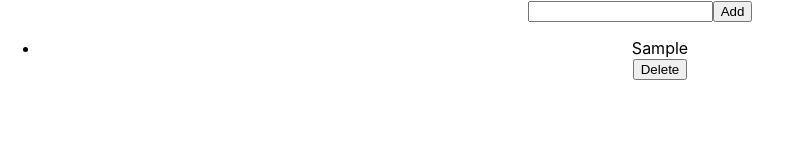
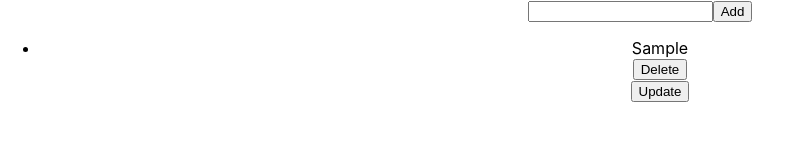
Before and after one commit to AnqurEnayet/React_CRUD_App_1, a React (Create React App) app: page / in a window 1280 px wide. Both pictures are taken after typing "Sample" into the empty fields and a click on the button "Add". Shown: the top 160 px of the page, without its empty margins (0-792 px from the left). Built offline with nearby package versions, Linux system fonts and the light colour scheme.

Commit message:
4th Commit: Added Update Function

```diff
--- a/src/CRUD/Controller.js
+++ b/src/CRUD/Controller.js
@@ -1,12 +1,19 @@
 import React, { useState } from 'react'
 import Remove from './Remove'
+import Update from './Update'
 
 const Controller = () => {
     const [inputText, setInputText] = useState('')
+    const [inputValue, setInputValue] = useState('')
     const [items, setItems] = useState([])
+    const [editIndex, setEditIndex] = useState(null)
 
     const handleChange =(e)=> {
         setInputText(e.target.value)
+    }
+
+    const handleUpdateInput =(e)=> {
+      setInputValue(e.target.value)
     }
 
 
@@ -23,6 +30,19 @@ const Controller = () => {
       setItems(updatedItems)
     }
 
+    const handleUpdate =(index, initialValue)=> {
+      setEditIndex(index)
+      setInputValue(initialValue)
+    }
+
+    const handleSave =(index, newValue)=> {
+      const updatedItems = [...items]
+      if(newValue==='') newValue="Undefined"
+      updatedItems[index] = newValue
+      setItems(updatedItems)
+      setEditIndex(null)
+    }
+
   return (
     <div>
       <form onSubmit={handleSubmit}>
@@ -36,8 +56,30 @@ const Controller = () => {
       <ul>
         {items.map((item, index) => (
           <li
-          key={index}>{item} <Remove onDelete={()=>handleDelete(index)}/>
-          </li>
+          key={index}
+          >
+            {editIndex===index ? (
+            <div>
+              <form onSubmit={()=>handleSave(index, inputValue)}>
+              <input
+                type='text'
+                value={inputValue}
+                onChange={handleUpdateInput}
+              />
+              <button type='submit'>Save</button>
+              </form>
+
+            </div>
+        ) : (
+          <div>
+            {item}
+          <Remove onDelete={()=>handleDelete(index)}/>
+          <Update onUpdate={()=>handleUpdate(index, item)}/>
+          </div>
+
+        )}
+         </li>
+
         ))}
       </ul>
     </div>
--- /dev/null
+++ b/src/CRUD/Update.js
@@ -0,0 +1,11 @@
+import React from 'react'
+
+const Update = ({onUpdate}) => {
+  return (
+    <div>
+        <button onClick={onUpdate}>Update</button>
+    </div>
+  )
+}
+
+export default Update
```
